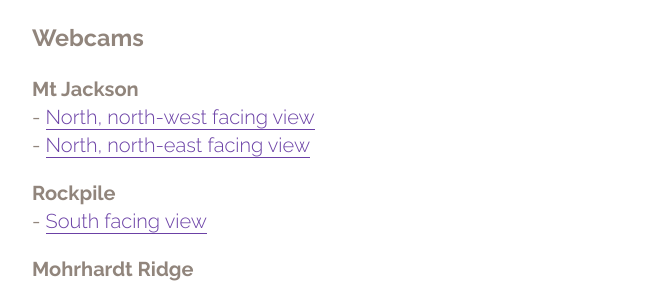
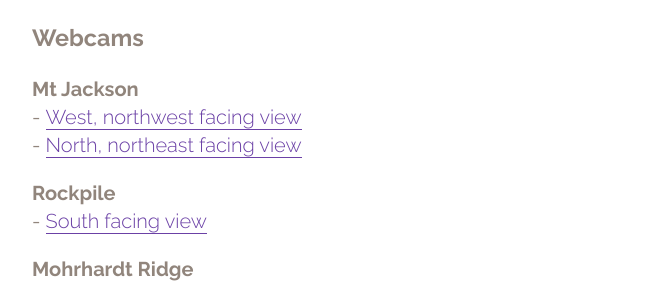
Before and after one commit to levivoelz/levivoelz.github.io, a Jekyll site: the page built from sonoma-county-fire-resources.md, in a window 1280 px wide. Shown: the part 607-894 px from the top of the page, without its empty margins (308-966 px from the left). Built offline with Jekyll 4.4.1, drawn with Linux system fonts in a browser that asks for light colours; comment, search, counter and statistics services are not loaded.

Commit message:
update direciones

```diff
--- a/sonoma-county-fire-resources.md
+++ b/sonoma-county-fire-resources.md
@@ -38,8 +38,8 @@ color: "#6B41A6"
   <h3>Webcams</h3>
   <p>
     <b>Mt Jackson</b><br />
-    - <a href='http://www.alertwildfire.org/northbay/index.html?camera=Axis-Jackson&v=81e002f' target='_blank'>North, north-west facing view</a><br />
-    - <a href='http://www.alertwildfire.org/northbay/index.html?camera=Axis-Jackson2&v=81e002f' target='_blank'>North, north-east facing view</a>
+    - <a href='http://www.alertwildfire.org/northbay/index.html?camera=Axis-Jackson&v=81e002f' target='_blank'>West, northwest facing view</a><br />
+    - <a href='http://www.alertwildfire.org/northbay/index.html?camera=Axis-Jackson2&v=81e002f' target='_blank'>North, northeast facing view</a>
   </p>
   <p>
     <b>Rockpile</b><br />
```
Also changed, not shown: 1 other file.
